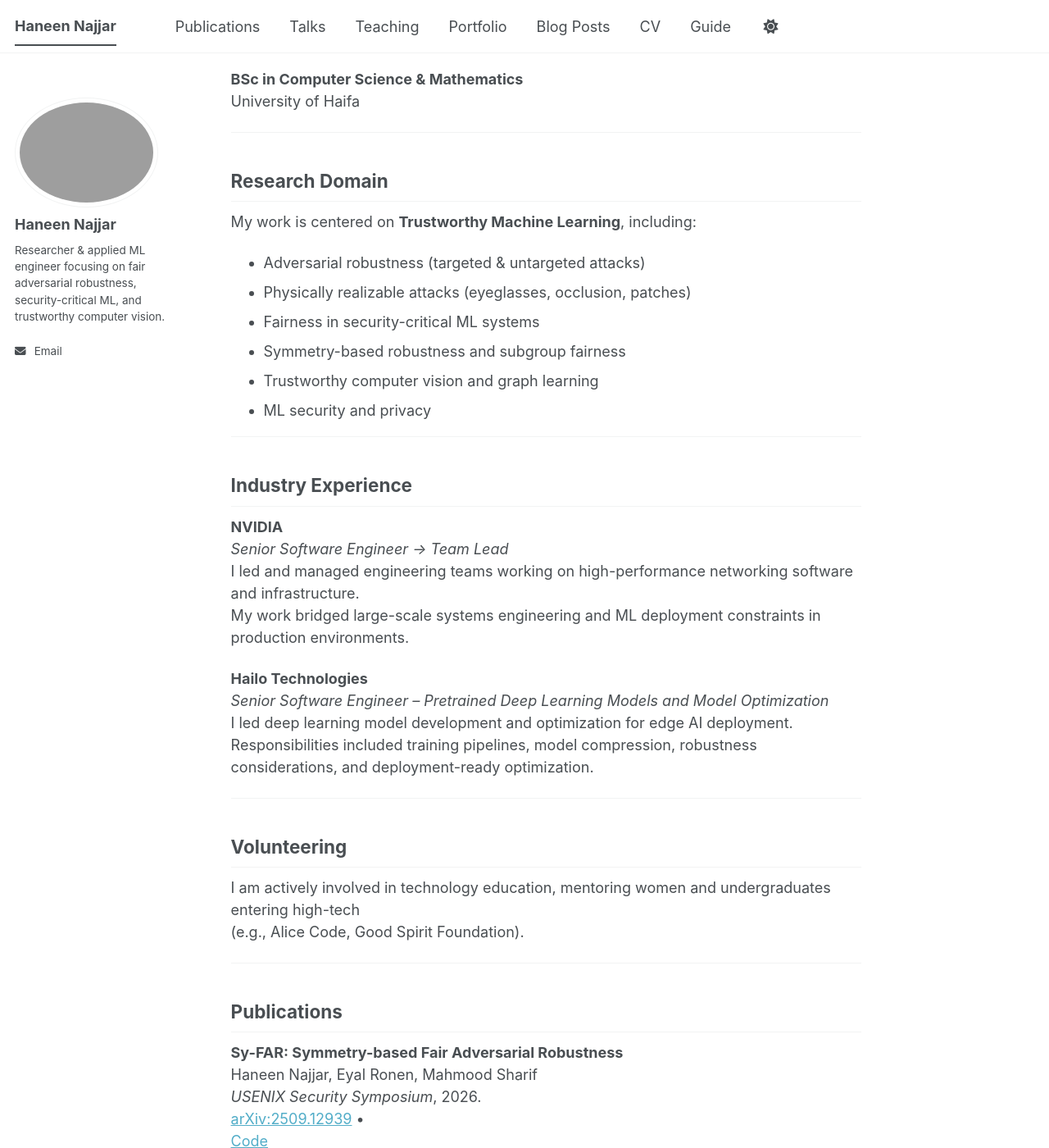
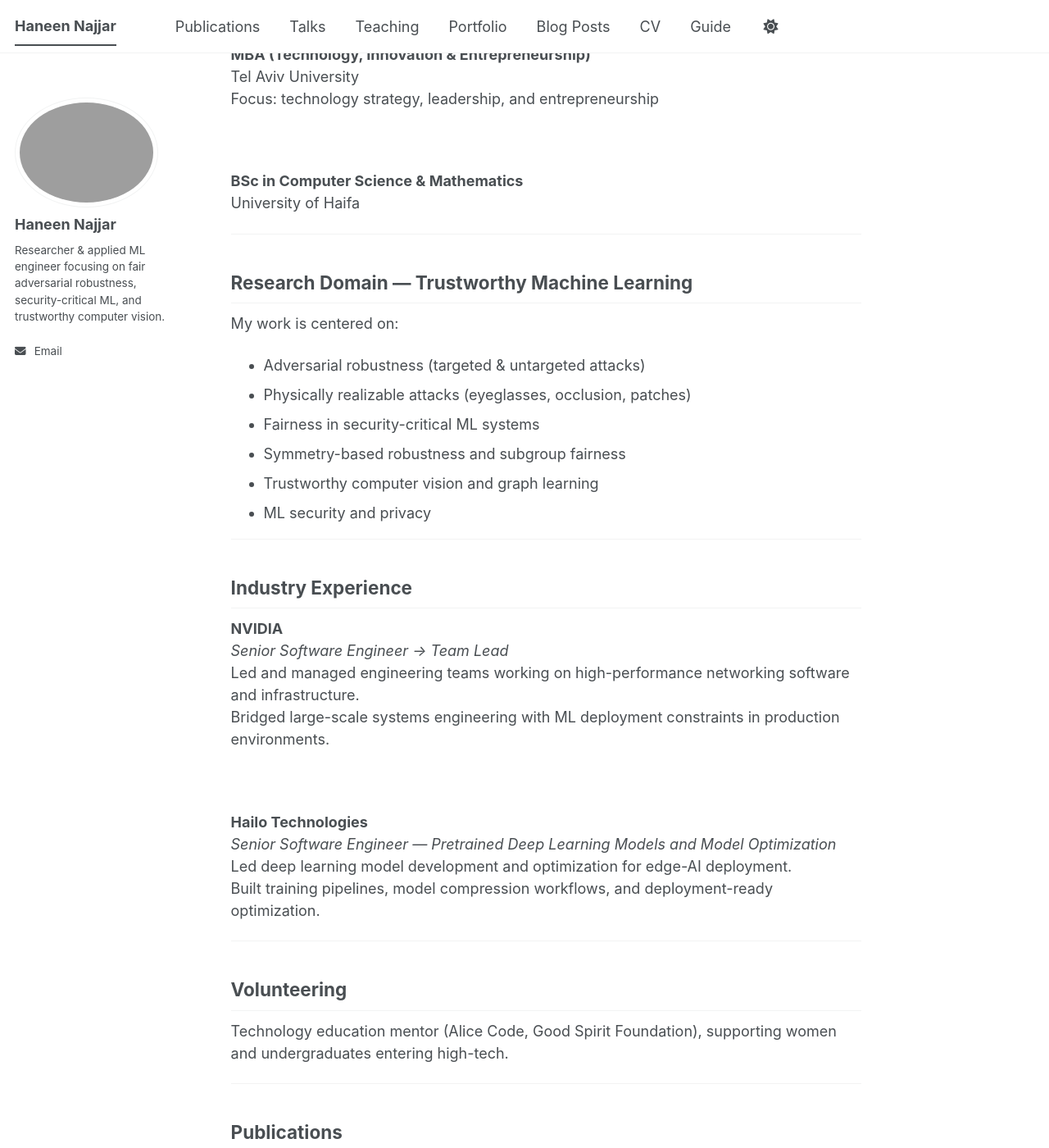
Before and after one commit to haneenn24/haneenn24.github.io, a Jekyll site: the page built from _pages/about.md, in a window 1280 px wide and 1400 px high, scrolled down 882 px. Shown: the whole window at 82% size. Built offline with Jekyll 4.4.1, drawn with Linux system fonts in a browser that asks for light colours; a script bundle is joined from its source files by our own code; library files that are not in the unit come from our copies; some of the changed text lies outside the part shown.

Commit message:
Update about.md

```diff
--- a/_pages/about.md
+++ b/_pages/about.md
@@ -18,24 +18,30 @@
 Tel Aviv University
 Research area: Trustworthy Machine Learning, adversarial robustness, fairness, security-critical ML.
 
+<br>
+
 **MSc in Computer Science**
 Tel Aviv University
-Focus: Trustworthy ML, adversarial learning, fairness, security, and graph neural networks.
+Focus: Trustworthy ML, adversarial learning, fairness, security, and graph neural networks
 Thesis: *Sy-FAR: Symmetry-based Fair Adversarial Robustness*
 (accepted to USENIX Security 2026; arXiv:2509.12939)
 
+<br>
+
 **MBA (Technology, Innovation & Entrepreneurship)**
 Tel Aviv University
-Focus: technology strategy, leadership, and entrepreneurship.
+Focus: technology strategy, leadership, and entrepreneurship
+
+<br>
 
 **BSc in Computer Science & Mathematics**
 University of Haifa
 
 ---
 
-## Research Domain
+## Research Domain — Trustworthy Machine Learning
 
-My work is centered on **Trustworthy Machine Learning**, including:
+My work is centered on:
 
 - Adversarial robustness (targeted & untargeted attacks)
 - Physically realizable attacks (eyeglasses, occlusion, patches)
@@ -50,20 +56,21 @@
 
 **NVIDIA**
 *Senior Software Engineer → Team Lead*
-I led and managed engineering teams working on high-performance networking software and infrastructure.
-My work bridged large-scale systems engineering and ML deployment constraints in production environments.
+Led and managed engineering teams working on high-performance networking software and infrastructure.
+Bridged large-scale systems engineering with ML deployment constraints in production environments.
+
+<br>
 
 **Hailo Technologies**
-*Senior Software Engineer – Pretrained Deep Learning Models and Model Optimization*
-I led deep learning model development and optimization for edge AI deployment.
-Responsibilities included training pipelines, model compression, robustness considerations, and deployment-ready optimization.
+*Senior Software Engineer — Pretrained Deep Learning Models and Model Optimization*
+Led deep learning model development and optimization for edge-AI deployment.
+Built training pipelines, model compression workflows, and deployment-ready optimization.
 
 ---
 
 ## Volunteering
 
-I am actively involved in technology education, mentoring women and undergraduates entering high-tech
-(e.g., Alice Code, Good Spirit Foundation).
+Technology education mentor (Alice Code, Good Spirit Foundation), supporting women and undergraduates entering high-tech.
 
 ---
 
@@ -71,7 +78,7 @@
 
 **Sy-FAR: Symmetry-based Fair Adversarial Robustness**
 Haneen Najjar, Eyal Ronen, Mahmood Sharif
-*USENIX Security Symposium*, 2026.
+*USENIX Security Symposium*, 2026
 [arXiv:2509.12939](https://arxiv.org/abs/2509.12939) •
 [Code](https://github.com/haneenn24/Sy-FAR-Symmetry-based-Fair-Adversarial-Robustness)
 
```
